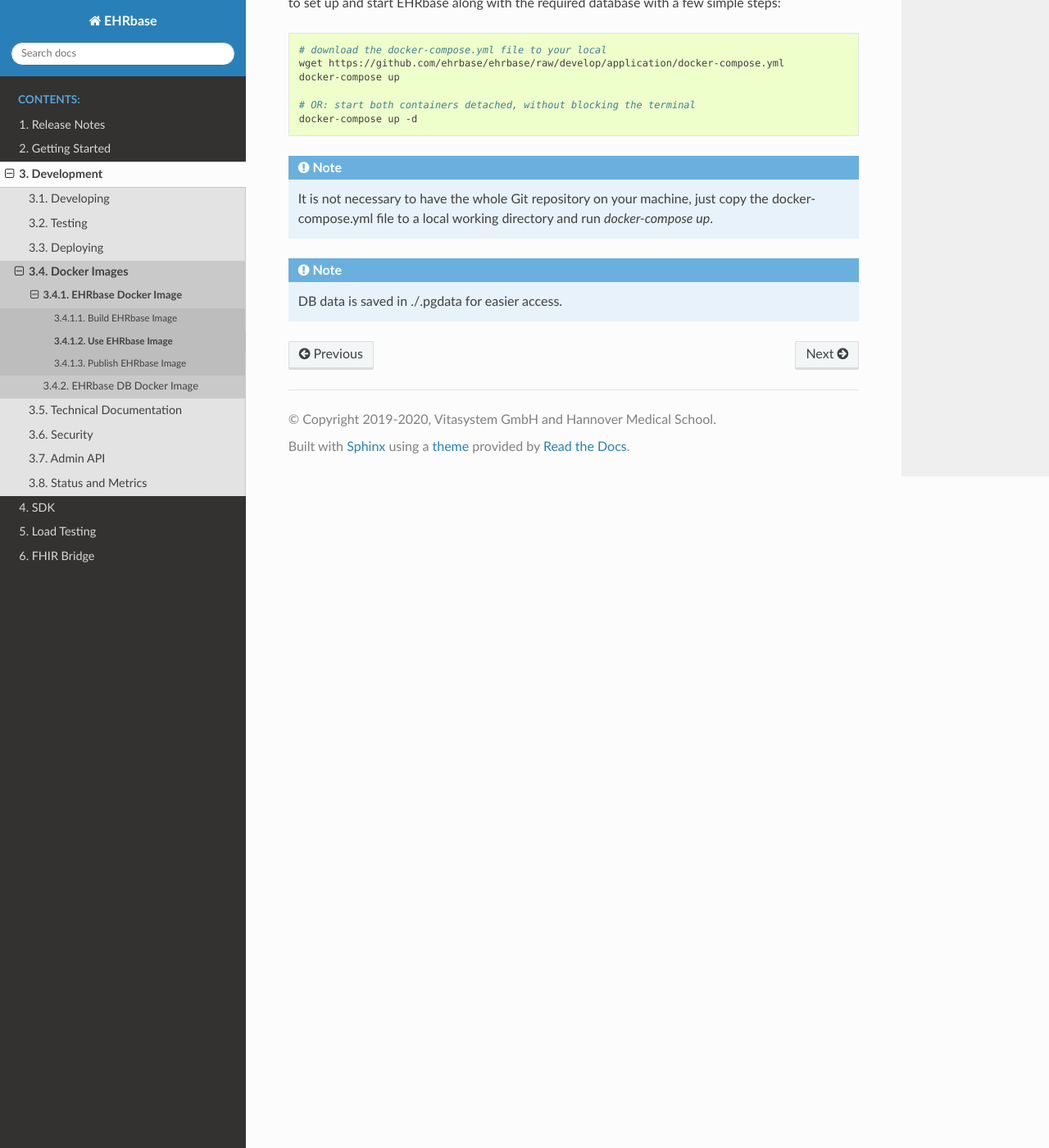
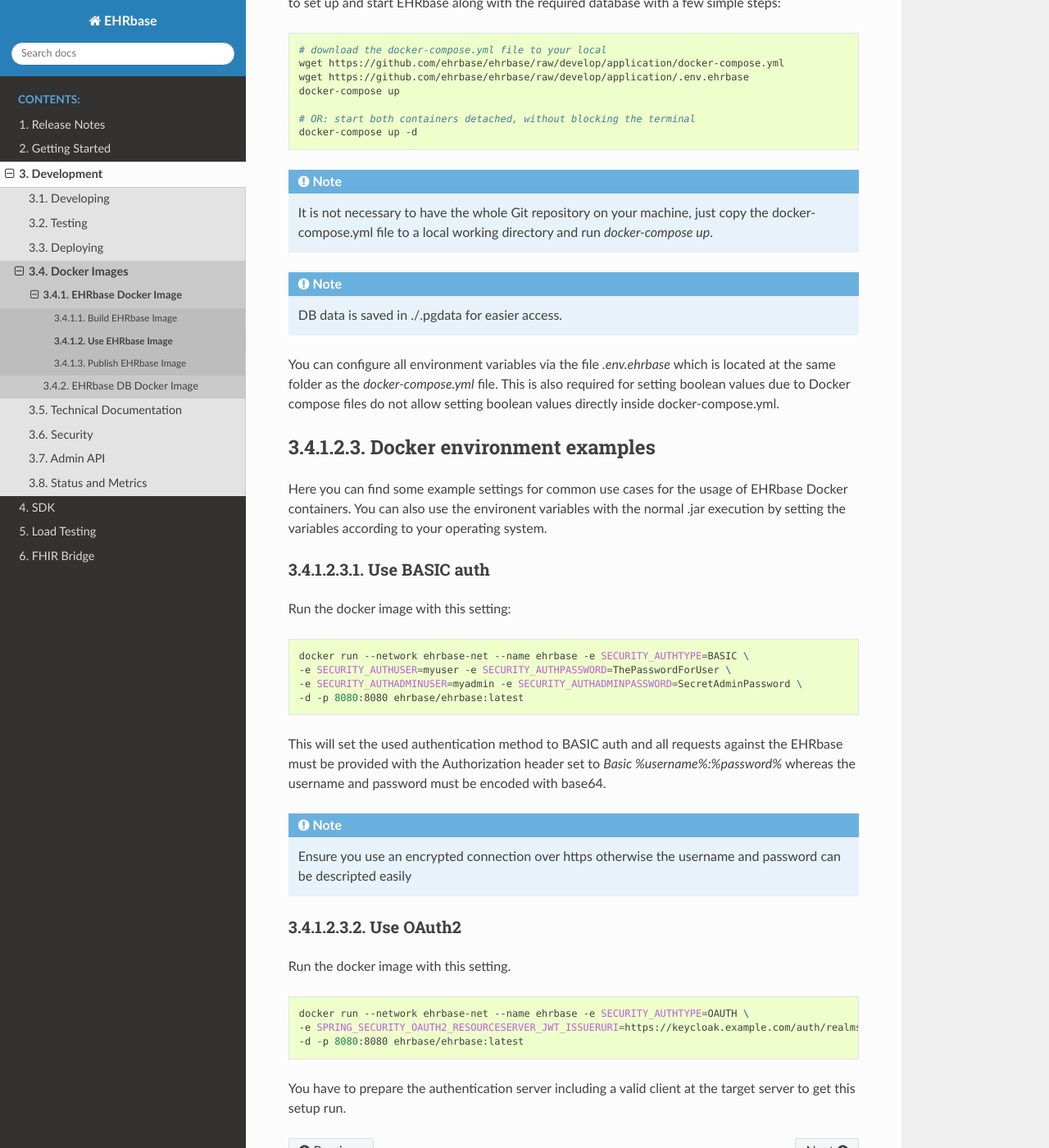
Before and after one commit to ehrbase/documentation, a Sphinx documentation site: the page built from source/03_development/04_docker_images/01_ehrbase/02_use_image/index.rst, in a window 1280 px wide and 1400 px high, scrolled down 2185 px. Shown: the whole window at 82% size. Built offline with Sphinx 7.4.7 and the Read the Docs theme 2.0.0, drawn with Linux system fonts in a browser that asks for light colours; formulas are drawn with MathJax 3; pages that are not in the unit, such as notebooks, are missing from menus; some of the changed text lies outside the part shown.

Commit message:
Update docker env docs
:pencil: Fix typo in telemetry related environment variables
:pencil: Add description of .env file in docker-compose description
:pencil: Add examples for docker security configuration

```diff
--- a/source/03_development/04_docker_images/01_ehrbase/01_build_image/001_build_from_dockerfile.rst
+++ b/source/03_development/04_docker_images/01_ehrbase/01_build_image/001_build_from_dockerfile.rst
@@ -33,14 +33,13 @@
     ARG DB_USER="ehrbase"
     ARG DB_PASS="ehrbase"
     ARG SYSTEM_NAME=docker.ehrbase.org
-    ARG SECURITY_AUTHTYPE=NONE
 
     ENV EHRBASE_VERSION=${EHRBASE_VERSION}
     ENV DB_USER=$DB_USER
     ENV DB_PASS=$DB_PASS
     ENV DB_URL=$DB_URL
     ENV SYSTEM_NAME=$SYSTEM_NAME
-    ENV SECURITY_AUTHTYPE=$SECURITY_AUTHTYPE
+    ENV SECURITY_AUTHTYPE="NONE"
     ...
 
 The values of all `ARG(s)` can be overwritten during image build time to adjust default (run time) behaviour of your custom Docker image. Use `--build-arg ARG_name=value` to override default values when building your image. See example below:
--- /dev/null
+++ b/source/03_development/04_docker_images/01_ehrbase/02_use_image/002_docker_environment_examples.rst
@@ -0,0 +1,41 @@
+Docker environment examples
+===========================
+
+Here you can find some example settings for common use cases for the usage of EHRbase Docker
+containers. You can also use the environent variables with the normal .jar execution by setting
+the variables according to your operating system.
+
+Use BASIC auth
+--------------
+
+Run the docker image with this setting:
+
+.. code-block:: bash
+
+    docker run --network ehrbase-net --name ehrbase -e SECURITY_AUTHTYPE=BASIC \
+    -e SECURITY_AUTHUSER=myuser -e SECURITY_AUTHPASSWORD=ThePasswordForUser \
+    -e SECURITY_AUTHADMINUSER=myadmin -e SECURITY_AUTHADMINPASSWORD=SecretAdminPassword \
+    -d -p 8080:8080 ehrbase/ehrbase:latest
+
+This will set the used authentication method to BASIC auth and all requests against the EHRbase
+must be provided with the Authorization header set to `Basic %username%:%password%` whereas the
+username and password must be encoded with base64.
+
+.. note::
+
+  Ensure you use an encrypted connection over https otherwise the username and password can be
+  descripted easily
+
+Use OAuth2
+----------
+
+Run the docker image with this setting.
+
+.. code-block:: bash
+
+  docker run --network ehrbase-net --name ehrbase -e SECURITY_AUTHTYPE=OAUTH \
+  -e SPRING_SECURITY_OAUTH2_RESOURCESERVER_JWT_ISSUERURI=https://keycloak.example.com/auth/realms/ehrbase \
+  -d -p 8080:8080 ehrbase/ehrbase:latest
+
+You have to prepare the authentication server including a valid client at the target server to
+get this setup run.
--- a/source/03_development/04_docker_images/01_ehrbase/02_use_image/002_using_docker_image.rst
+++ b/source/03_development/04_docker_images/01_ehrbase/02_use_image/002_using_docker_image.rst
@@ -95,6 +95,7 @@
 
     # download the docker-compose.yml file to your local
     wget https://github.com/ehrbase/ehrbase/raw/develop/application/docker-compose.yml
+    wget https://github.com/ehrbase/ehrbase/raw/develop/application/.env.ehrbase
     docker-compose up
 
     # OR: start both containers detached, without blocking the terminal
@@ -109,3 +110,7 @@
 .. note::
 
     DB data is saved in ./.pgdata for easier access.
+
+You can configure all environment variables via the file `.env.ehrbase` which is located at the same
+folder as the `docker-compose.yml` file. This is also required for setting boolean values due to
+Docker compose files do not allow setting boolean values directly inside docker-compose.yml.
--- a/source/03_development/04_docker_images/01_ehrbase/02_use_image/index.rst
+++ b/source/03_development/04_docker_images/01_ehrbase/02_use_image/index.rst
@@ -6,3 +6,4 @@
 
 
 .. include:: 002_using_docker_image.rst
+.. include:: 002_docker_environment_examples.rst
```
Also changed, not shown: other parts of source/03_development/04_docker_images/01_ehrbase/02_use_image/002_using_docker_image.rst (+5 -5 lines), source/03_development/08_status_and_metrics/usage/index.rst (+7 -5 lines).
